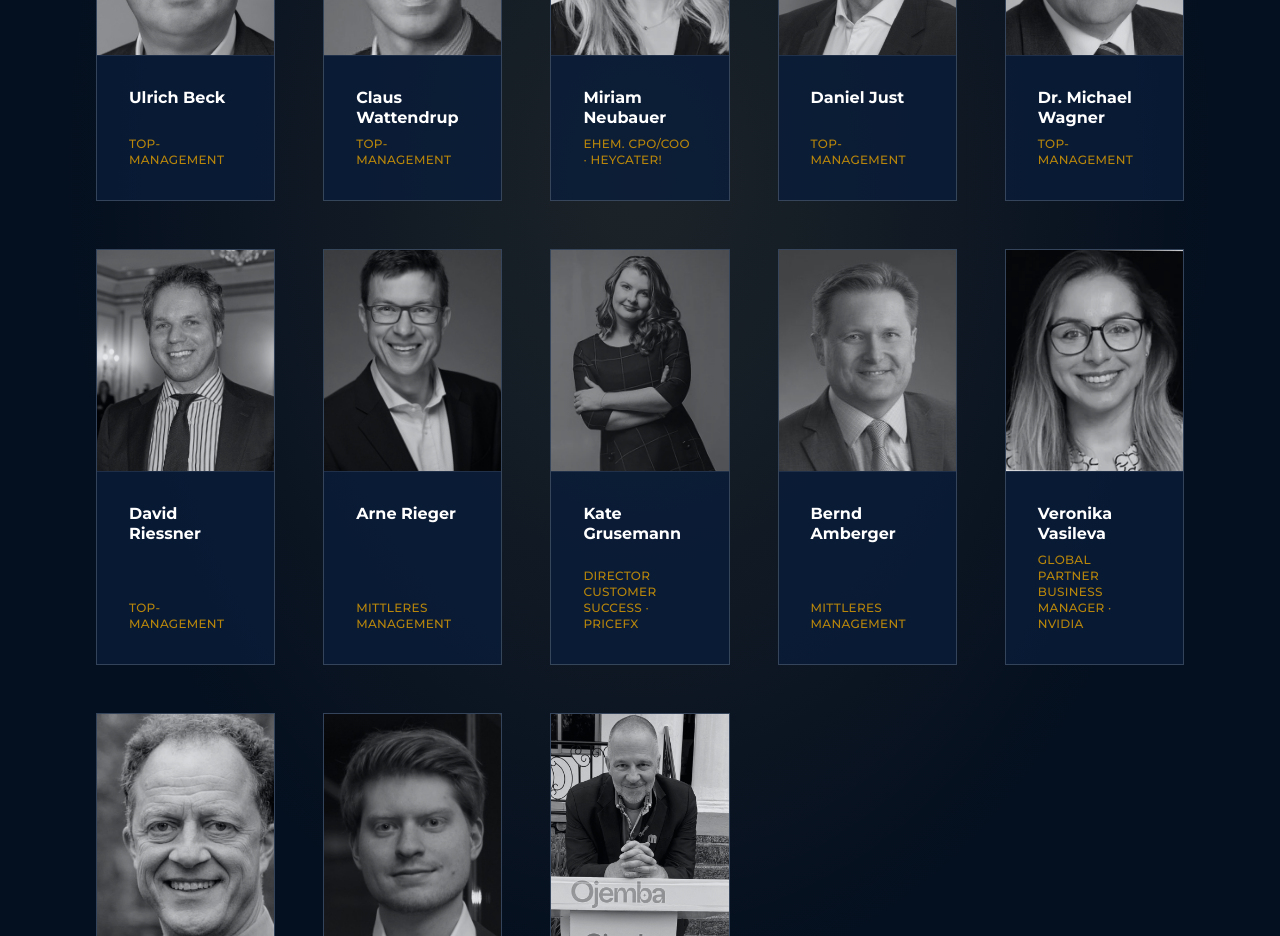
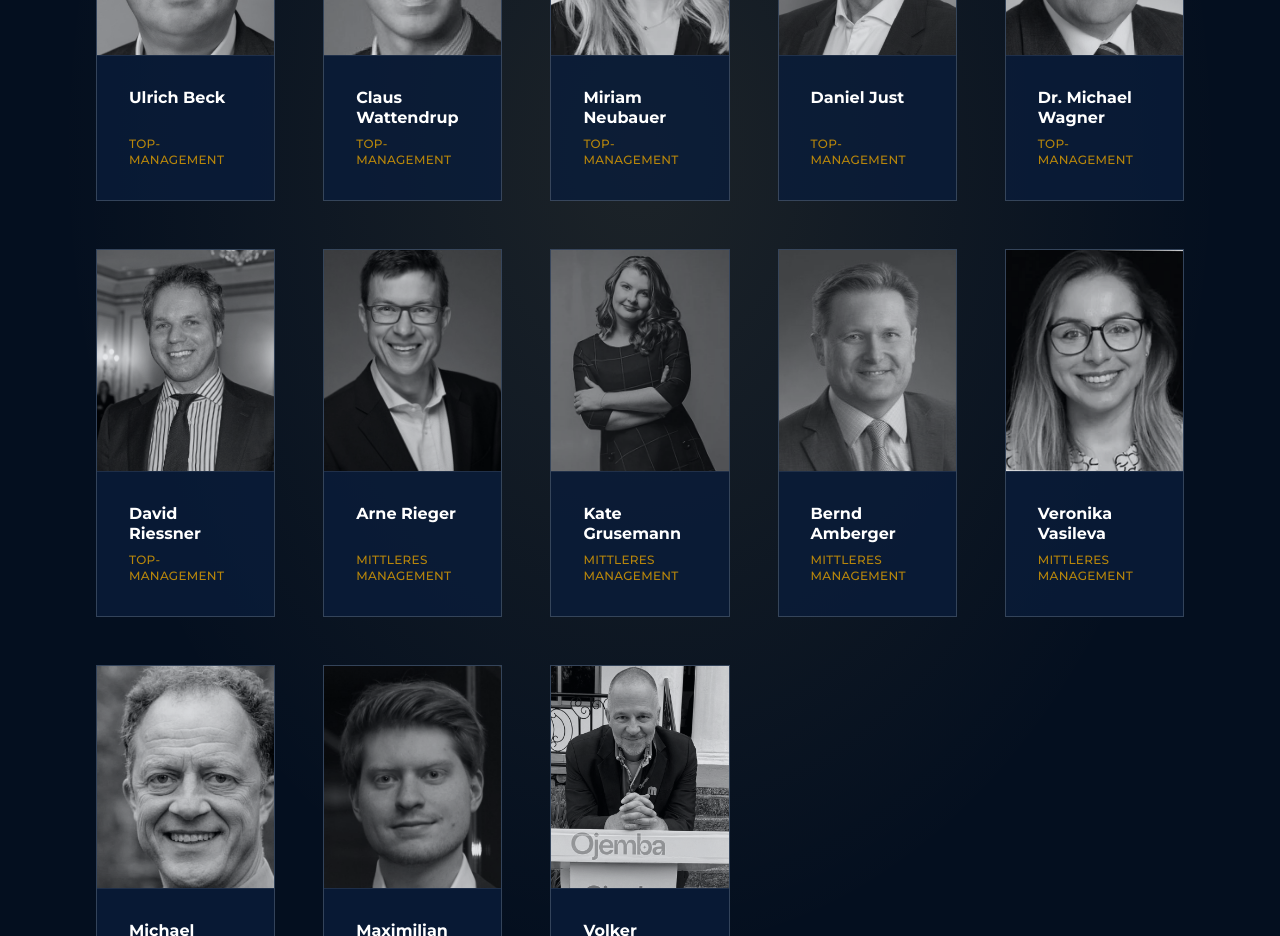
Before and after one commit to TheEntrepreneurialGroup/teg-website-main, a React (Vite) app: page / in a window 1280 px wide. Shown: the part 5220-6156 px from the top of the page. Built offline with nearby package versions, Linux system fonts and the light colour scheme.

Commit message:
fix: use consistent alumni career category labels

```diff
--- a/src/pages/About.tsx
+++ b/src/pages/About.tsx
@@ -678,7 +678,7 @@ const About: React.FC = () => {
     },
     {
       name: "Miriam Neubauer",
-      role: isDe ? "Ehem. CPO/COO · heycater!" : "Former CPO/COO · heycater!",
+      role: "Top-Management",
       img: "/about/alumni/miriam_neubauer.webp",
     },
     {
@@ -703,7 +703,7 @@ const About: React.FC = () => {
     },
     {
       name: "Kate Grusemann",
-      role: "Director Customer Success · Pricefx",
+      role: "Mittleres Management",
       img: "/about/alumni/kate_grusemann.webp",
     },
     {
@@ -713,7 +713,7 @@ const About: React.FC = () => {
     },
     {
       name: "Veronika Vasileva",
-      role: "Global Partner Business Manager · NVIDIA",
+      role: "Mittleres Management",
       img: "/about/alumni/veronika_vasileva.webp",
     },
     {
```
Also changed, not shown: 1 other file (tests, documents, lock files or other folders).
